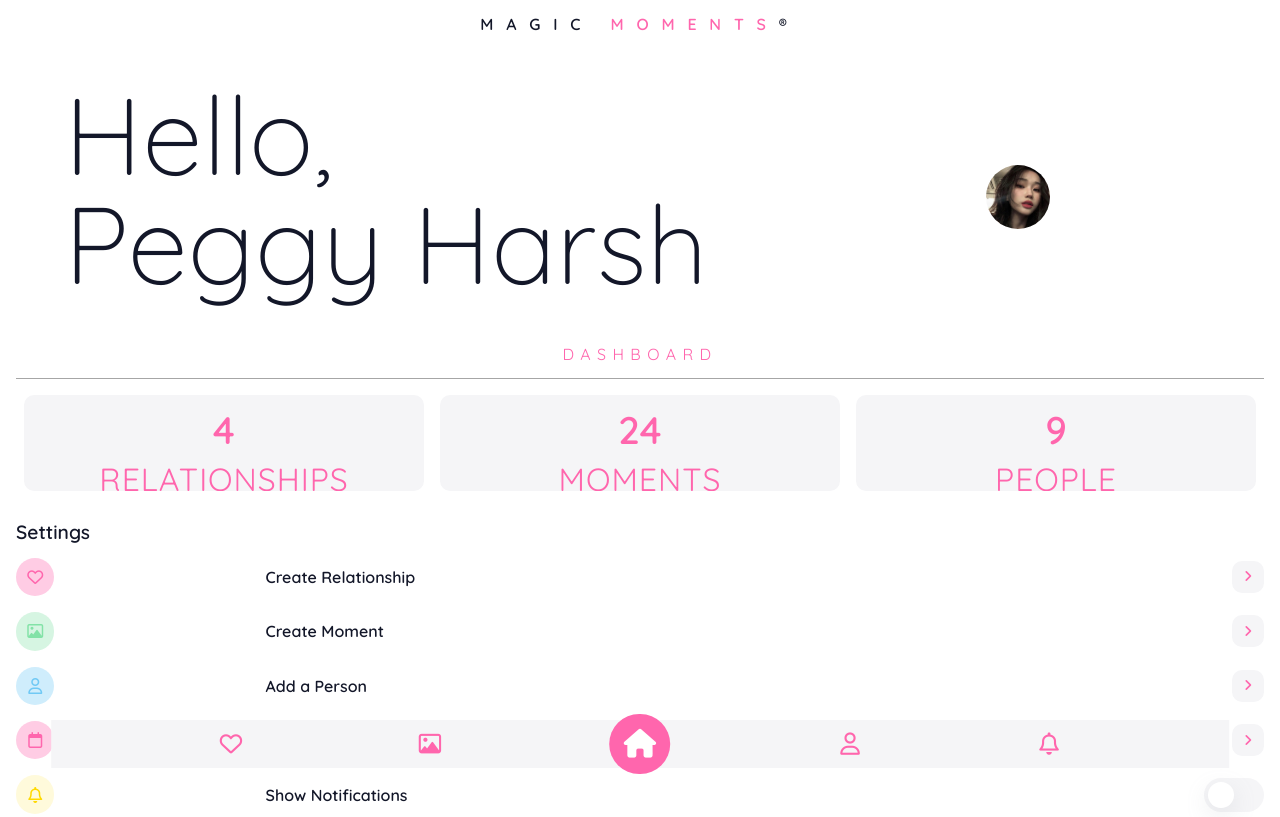
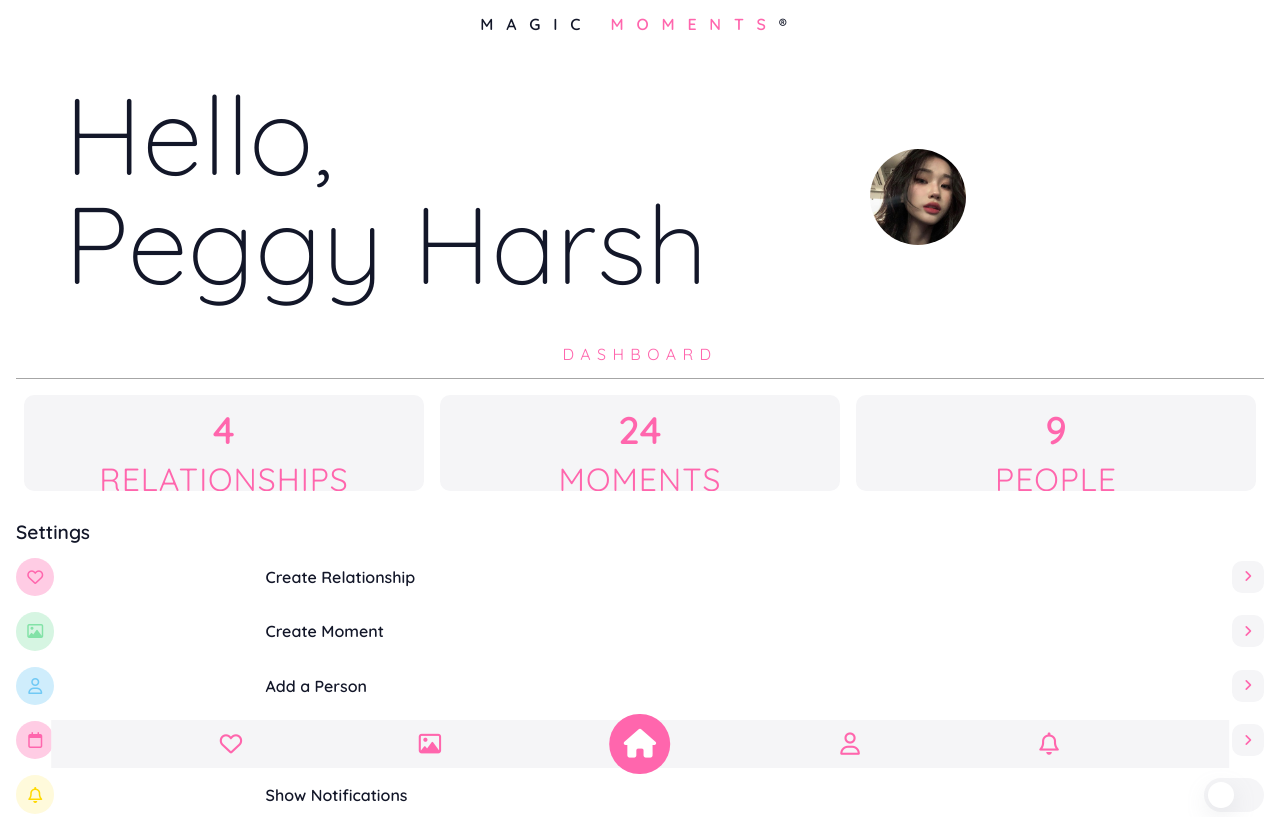
Before and after one commit to rlharsh/My-Moments, a website: page index.html in a window 1280 px wide. Shown: the top 817 px of the page. Drawn offline with nearby package versions, Linux system fonts and the light colour scheme; files whose address does not match are found by name.

Commit message:
Update GUI

```diff
--- a/assets/css/style.css
+++ b/assets/css/style.css
@@ -137,11 +137,11 @@ body {
 
 .header-container {
     display: grid;
-    grid-template-columns: 80% 20%;
+    grid-template-columns: 70% 30%;
     align-items: center;
     margin: 2rem auto;
     justify-content: space-evenly;
-    width: 90%;
+    width: 100%;
     max-width: 90%;
     min-width: 90%;
 }
@@ -208,14 +208,13 @@ body {
 .user-information-wrapper {
     display: flex;
     flex-direction: column;
-    justify-content: flex-end;
     gap: 0.4rem;
     margin-bottom: 1rem;
 }
 
 .image-wrapper {
-    height: 4rem;
-    width:  4rem;
+    height: 6rem;
+    width:  6rem;
 
     display: flex;
     justify-content: center;
```
